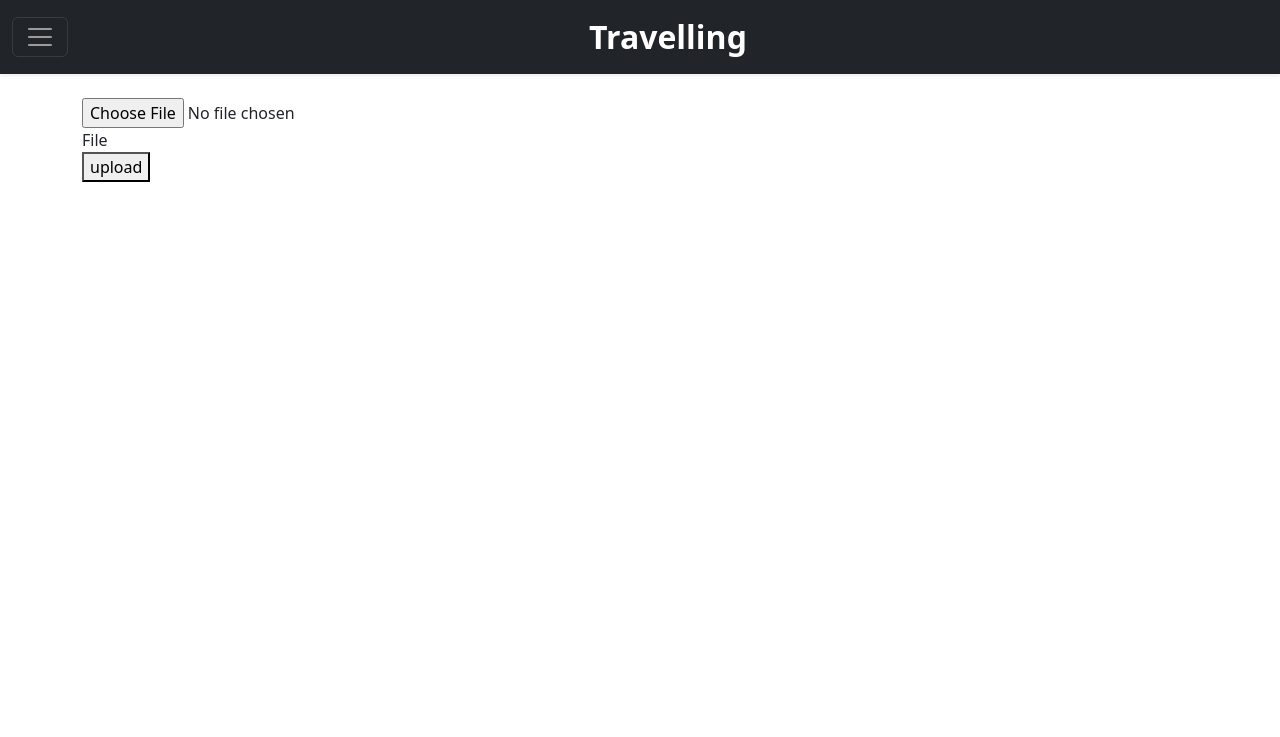
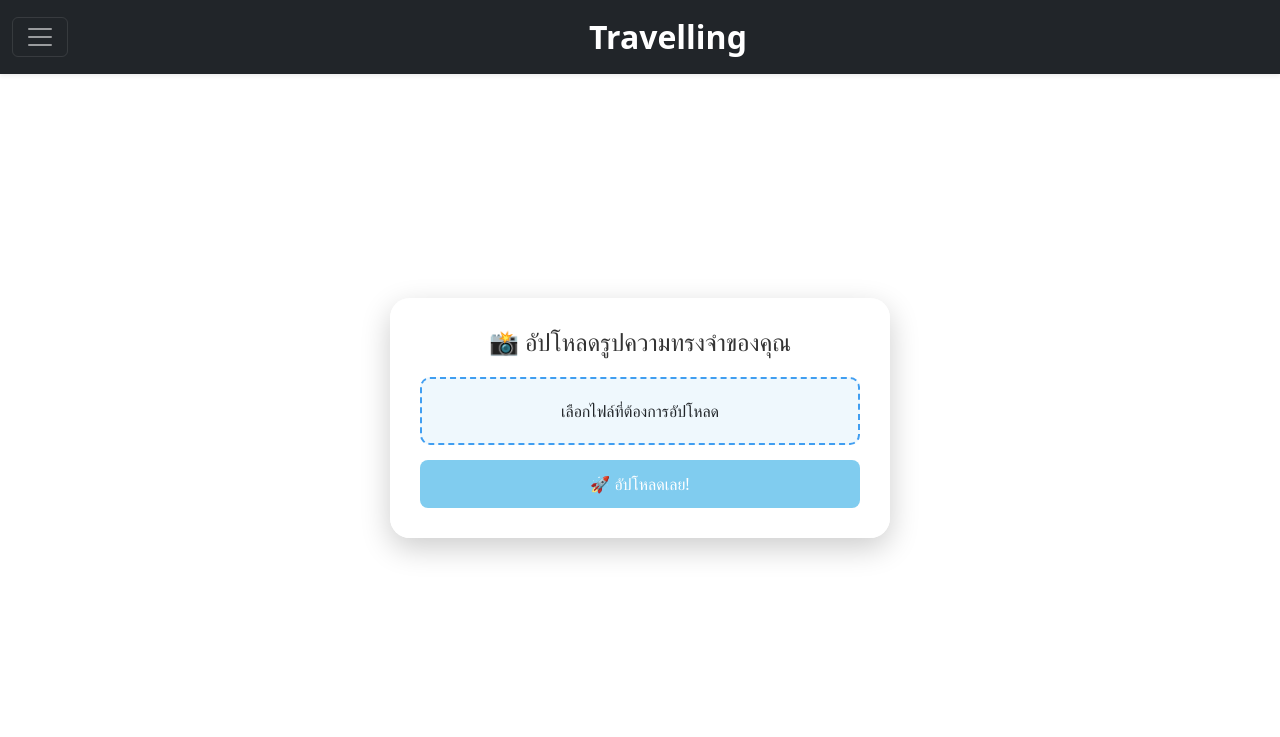
Before and after one commit to teeranon124/myweb, a Flask app: template templates/upload.html in a window 1280 px wide. Shown: the top 737 px of the page. Run offline with Flask 3, Linux system fonts and the light colour scheme; the template is opened without the code that fills it, so the values that code supplies are empty, except form fields; tables that the repository leaves empty hold one stand-in row (values such as "Sample post"); form fields are guessed from the names that the template uses; parts of the project's set-up code (start-up, migrations or seed data) failed here and were passed over; some libraries are stand-ins or nearby versions.

Commit message:
customize the photo upload page

```diff
--- a/templates/upload.html
+++ b/templates/upload.html
@@ -1,17 +1,74 @@
 {% extends 'base.html' %}
 {% block body %}
-<div>
-<form method="post" enctype="multipart/form-data">
-<div>
-{{ form.hidden_tag() }}
-{{ form.file }}
-</div>
-<div>
-{{ form.file.label }}
-</div>
-<div>
-<button type="submit"> upload </button>
-</div>
-</form>
+<style>
+    .upload-wrapper {
+        display: flex;
+        justify-content: center;
+        align-items: center;
+        min-height: 80vh; /* ทำให้กล่องอยู่ตรงกลางโดยไม่กินพื้นที่ 100% */
+        padding: 20px;
+    }
+
+    .upload-container {
+        background: rgba(255, 255, 255, 0.9);
+        padding: 30px;
+        border-radius: 20px;
+        box-shadow: 0 10px 30px rgba(0, 0, 0, 0.2);
+        max-width: 500px;
+        width: 100%;
+        text-align: center;
+    }
+
+    .upload-container h3 {
+        margin-bottom: 20px;
+        font-size: 24px;
+        color: #333;
+    }
+
+    .custom-file-upload {
+        display: block;
+        border: 2px dashed #409ef1;
+        padding: 20px;
+        border-radius: 10px;
+        cursor: pointer;
+        background: rgba(104, 182, 231, 0.1);
+        transition: all 0.3s ease-in-out;
+    }
+
+    .custom-file-upload:hover {
+        background: rgba(98, 210, 255, 0.2);
+    }
+
+    .btn-upload {
+        background-color: #80ccef;
+        border: none;
+        padding: 12px;
+        width: 100%;
+        border-radius: 8px;
+        color: white;
+        font-size: 16px;
+        cursor: pointer;
+        transition: 0.3s;
+    }
+
+    .btn-upload:hover {
+        background-color: #0814fb;
+    }
+</style>
+
+<div class="upload-wrapper">
+    <div class="upload-container">
+        <h3>📸 อัปโหลดรูปความทรงจำของคุณ</h3>
+        <form method="post" enctype="multipart/form-data">
+            {{ form.hidden_tag() }}
+            <label class="custom-file-upload">
+                {{ form.file(style="display: none;") }}
+                <span>เลือกไฟล์ที่ต้องการอัปโหลด</span>
+            </label>
+            <div style="margin-top: 15px;">
+                <button type="submit" class="btn-upload">🚀 อัปโหลดเลย!</button>
+            </div>
+        </form>
+    </div>
 </div>
 {% endblock %}
```
Also changed, not shown: models.py (+0 -8 lines).
